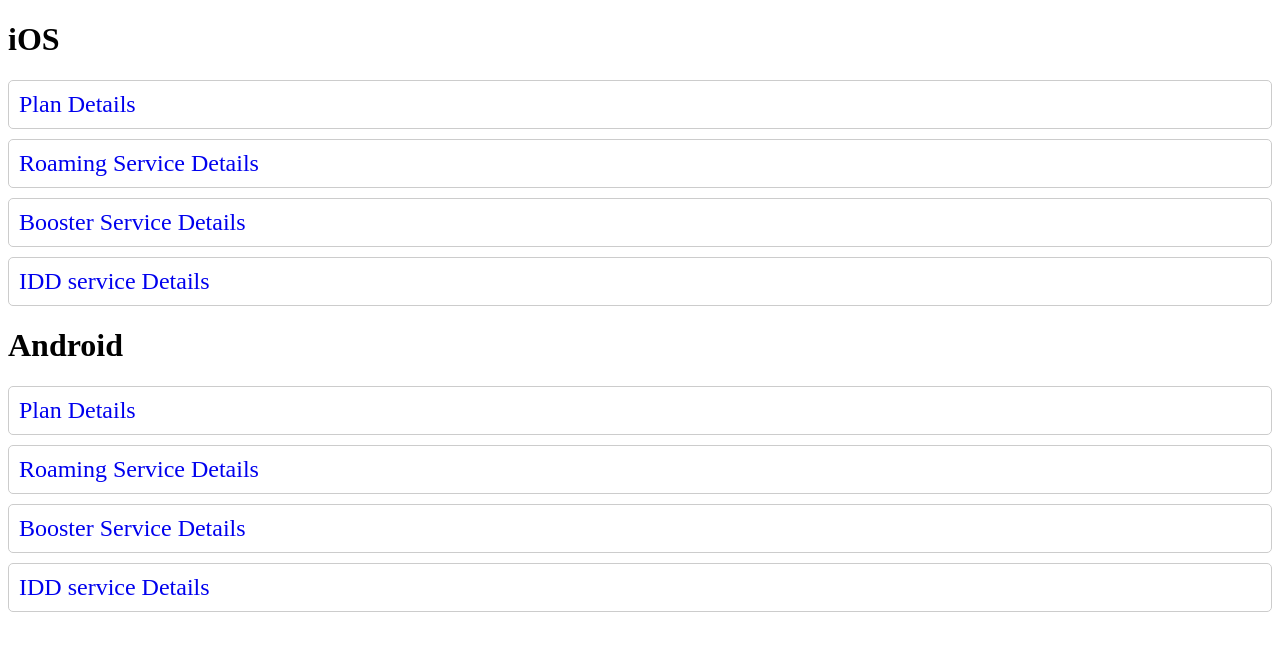
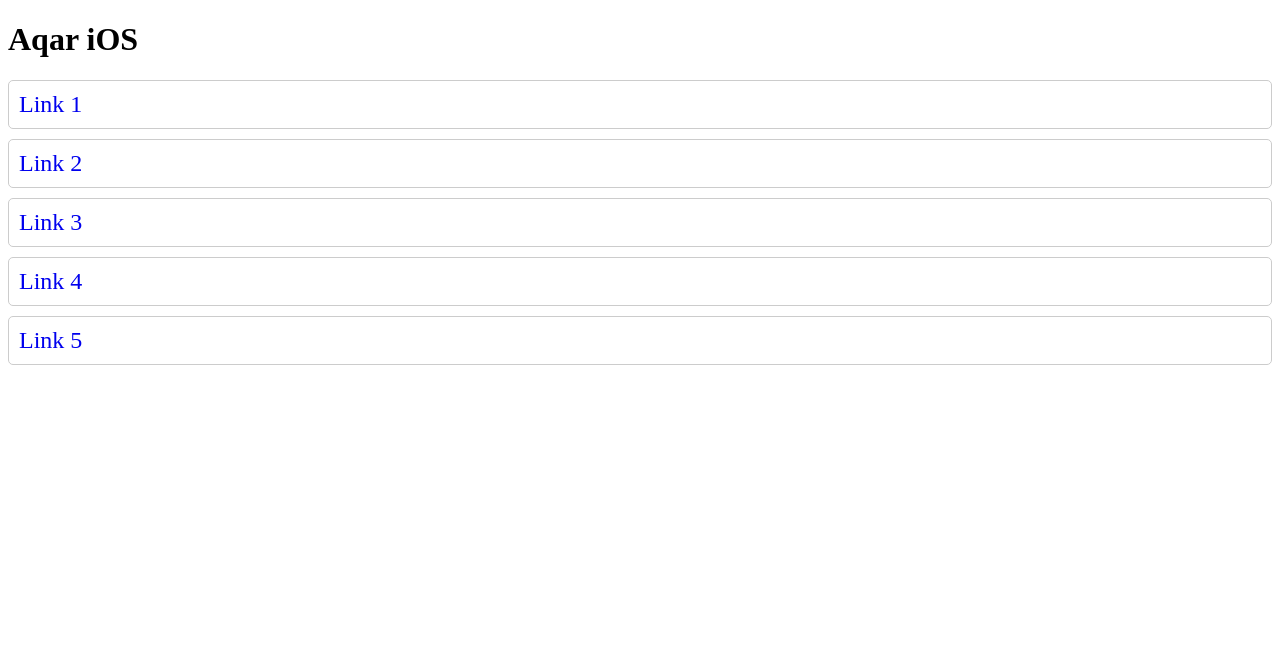
Before and after one commit to abdelhadyElsakka/Adjust_DeepLink, a plain HTML site: page index.html in a window 1280 px wide. Drawn offline with Linux system fonts and the light colour scheme.

Commit message:
Update index.html

```diff
--- a/index.html
+++ b/index.html
@@ -21,17 +21,11 @@
     </style>
 </head>
 <body>
-<h1>iOS</h1>
-<a href="https://jc99.adj.st/plan-details?plan_id=16&adj_t=19zqekpi">Plan Details</a>
-<a href="https://jc99.adj.st/service-details?service_type=roaming&service_id=10&adj_t=19utyhg6">Roaming Service Details</a>
-<a href="https://jc99.adj.st/service-details?service_type=booster&service_id=10&adj_t=19a4j1pt">Booster Service Details</a>
-<a href="https://jc99.adj.st/service-details?service_type=idd&service_id=10&adj_t=19hg99pb">IDD service Details</a>
-<h1>Android</h1>
-<a href="https://app.adjust.com/19gdtoaw?deep_link=mysalam%3A%2F%2Fplan-details%3Fplan_id%3D16">Plan Details</a>
-<a href="https://app.adjust.com/19qoan3h?deep_link=mysalam%3A%2F%2Fservice-details%3Fservice_type%3Droaming%26service_id%3D10">Roaming Service Details</a>
-<a href="https://app.adjust.com/19p3ke5a?deep_link=mysalam%3A%2F%2Fservice-details%3Fservice_type%3Dbooster%26service_id%3D10">Booster Service Details</a>
-<a href="https://app.adjust.com/1950rvtf?deep_link=mysalam%3A%2F%2Fservice-details%3Fservice_type%3Didd%26service_id%3D10">IDD service Details</a>
-
-
+<h1>Aqar iOS</h1>
+<a href="https://app.adjust.com/18x8au1r?deep_link=aqarsa%3A%2F%2Fopen_hash%2F%25D8%25A7%25D9%2584%25D8%25B1%25D8%25B3%25D9%2588%25D9%2585&deeplink_js=1">Link 1</a>
+<a href="https://aqarsa://open_ad/5599121">Link 2</a>
+<a href="https://aqar.go.link/open_ad/5599121?adj_t=18tq1tfa">Link 3</a>
+<a href="https://app.adjust.com/18x8au1r?deep_link=aqarsa%3A%2F%2Fopen_ad%2F5599121&deeplink_js=1">Link 4</a>
+<a href="https://app.adjust.com/18x8au1r?deep_link=aqarsa%3A%2F%2Fopen_hash%2F%25D8%25A7%25D9%2584%25D8%25B1%25D8%25B3%25D9%2588%25D9%2585&deeplink_js=1">Link 5</a>
 </body>
 </html>
```
